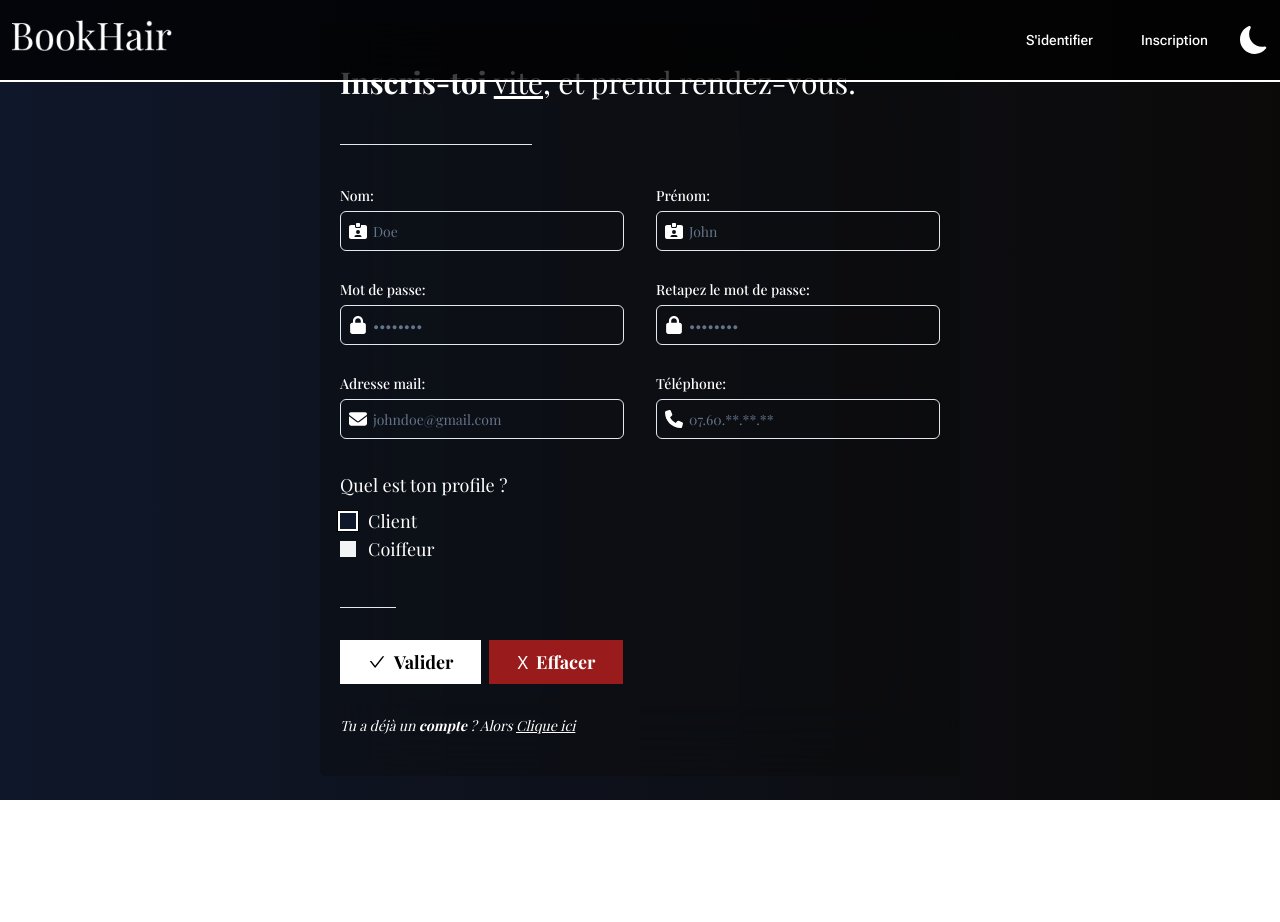
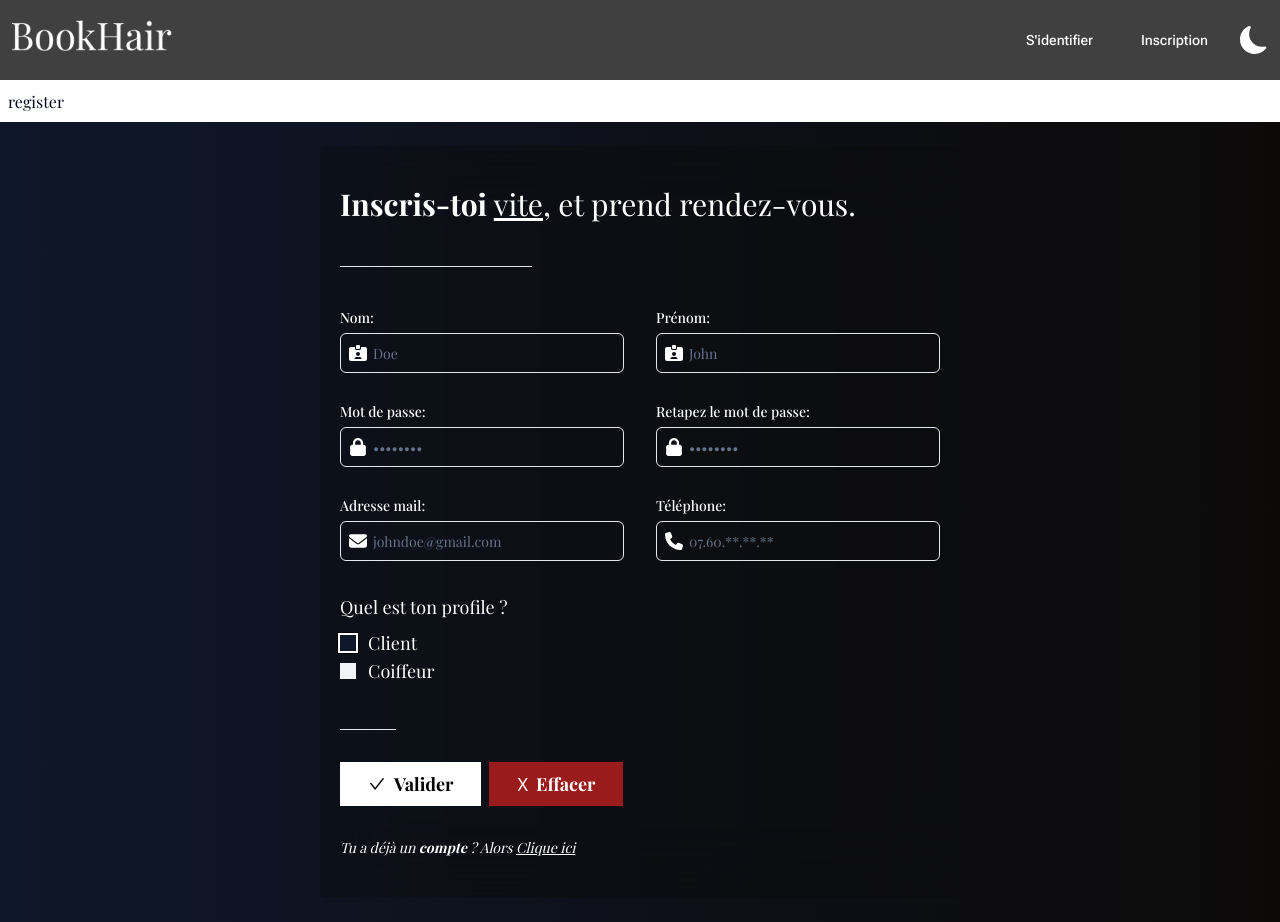
Before and after one commit to younes101020/BookHair, a Next.js app in the folder bookhair/: page /register in a window 1280 px wide. Before the commit the page ends 800 px from the top, so only its background shows below. Built offline with nearby package versions, Linux system fonts and the light colour scheme; no server answers; a web font is replaced by a local one.

Commit message:
feat: add breadcrumb

```diff
--- a/bookhair/src/app/layout.tsx
+++ b/bookhair/src/app/layout.tsx
@@ -7,6 +7,7 @@ import { Suspense } from 'react'
 import Loading from './loading'
 import { IconContext } from "react-icons";
 import { Toaster } from 'react-hot-toast';
+import BreadCrumbs from '@/components/client/Breadcrumbs'
 
 export const metadata = {
   title: 'BookHair',
@@ -25,6 +26,7 @@ export default function RootLayout({
           <AuthProviders>
             {/* @ts-expect-error Server Component */}
             <Header />
+            <BreadCrumbs />
               <Suspense fallback={<Loading />}>
                 {children}
                 <Toaster position="top-right" />
--- a/bookhair/src/app/page.tsx
+++ b/bookhair/src/app/page.tsx
@@ -5,7 +5,7 @@ import Image from  'next/image';
 export default function Home() {
   return (
     <div>
-      <main className="h-screen flex flex-wrap items-center justify-center w-full bg-gray-400 relative bg-black">
+      <main className="h-screen flex flex-wrap items-center justify-center w-full bg-gray-400 bg-black">
           <div className="absolute inset-0">
               <Image
                   src="/img/hero.jpg"
--- /dev/null
+++ b/bookhair/src/components/client/Breadcrumbs.tsx
@@ -0,0 +1,17 @@
+'use client'
+
+import { useSelectedLayoutSegments } from 'next/navigation'
+
+export default function BreadCrumbs() {
+  const segments = useSelectedLayoutSegments()
+
+  return (
+    <ul className="flex gap-2 p-2">
+      {segments.map((segment: string, index: string) => {
+        if(!segment.startsWith("(")) {
+          return <li key={index} className="bc_items">{segment}</li>
+        }
+      })}
+    </ul>
+  )
+}
--- a/bookhair/src/components/header.tsx
+++ b/bookhair/src/components/header.tsx
@@ -11,7 +11,7 @@ export const Header = async () => {
     const session = await getServerSession(authOptions)
 
     return (
-        <header className='flex justify-between py-5 px-3 text-white bg-opacity-75 fixed top-0 left-0 z-10 w-full bg-black border-b-2 border-b-white'>
+        <header className='flex justify-between py-5 px-3 text-white bg-opacity-75 sticky top-0 z-10 w-full bg-black border-b-2 border-b-white'>
             <Link href="/" data-test="backhome">
                 <Image
                     src="/img/BookHair.png"
```
Also changed, not shown: bookhair/src/styles/globals.css (+5 -0 lines).
